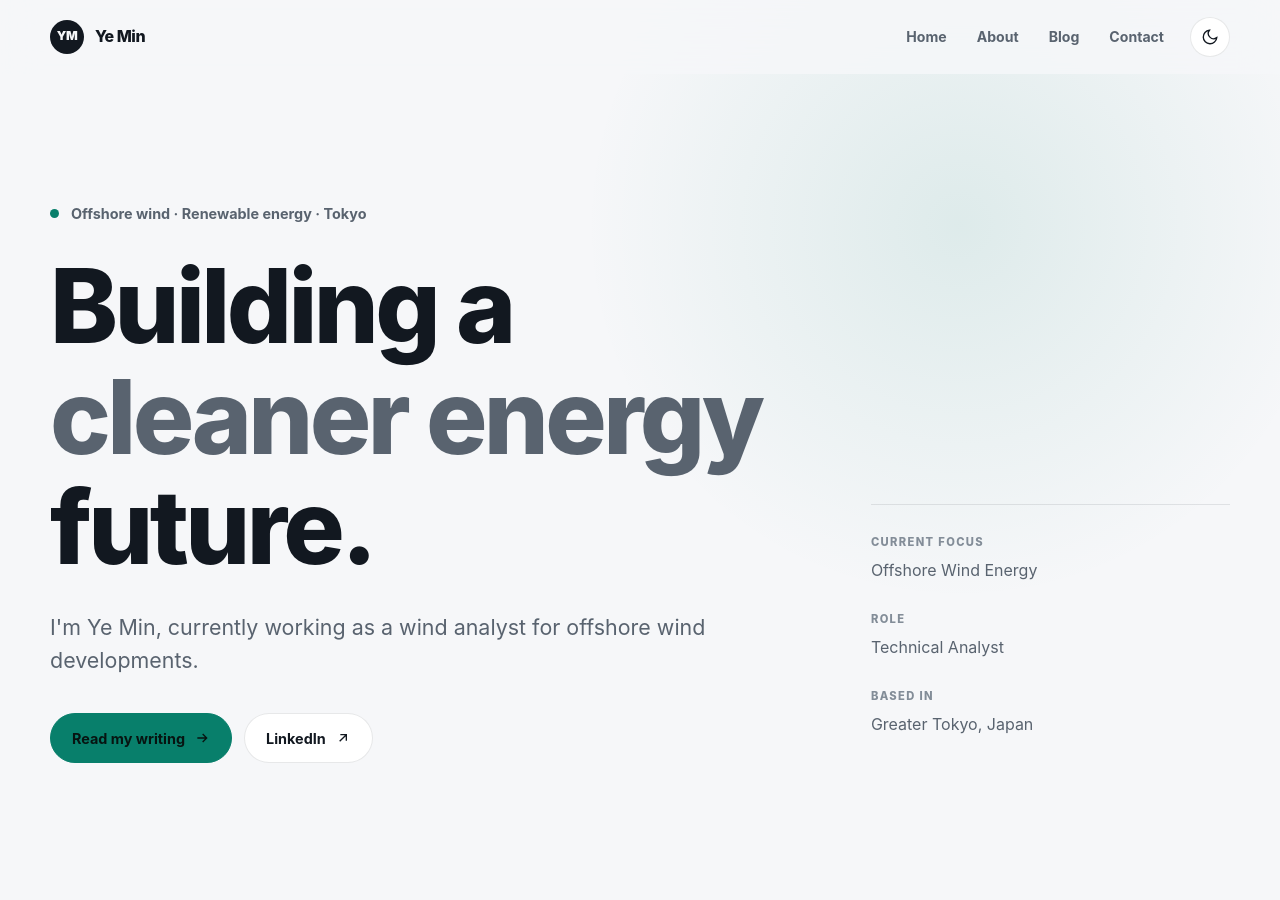
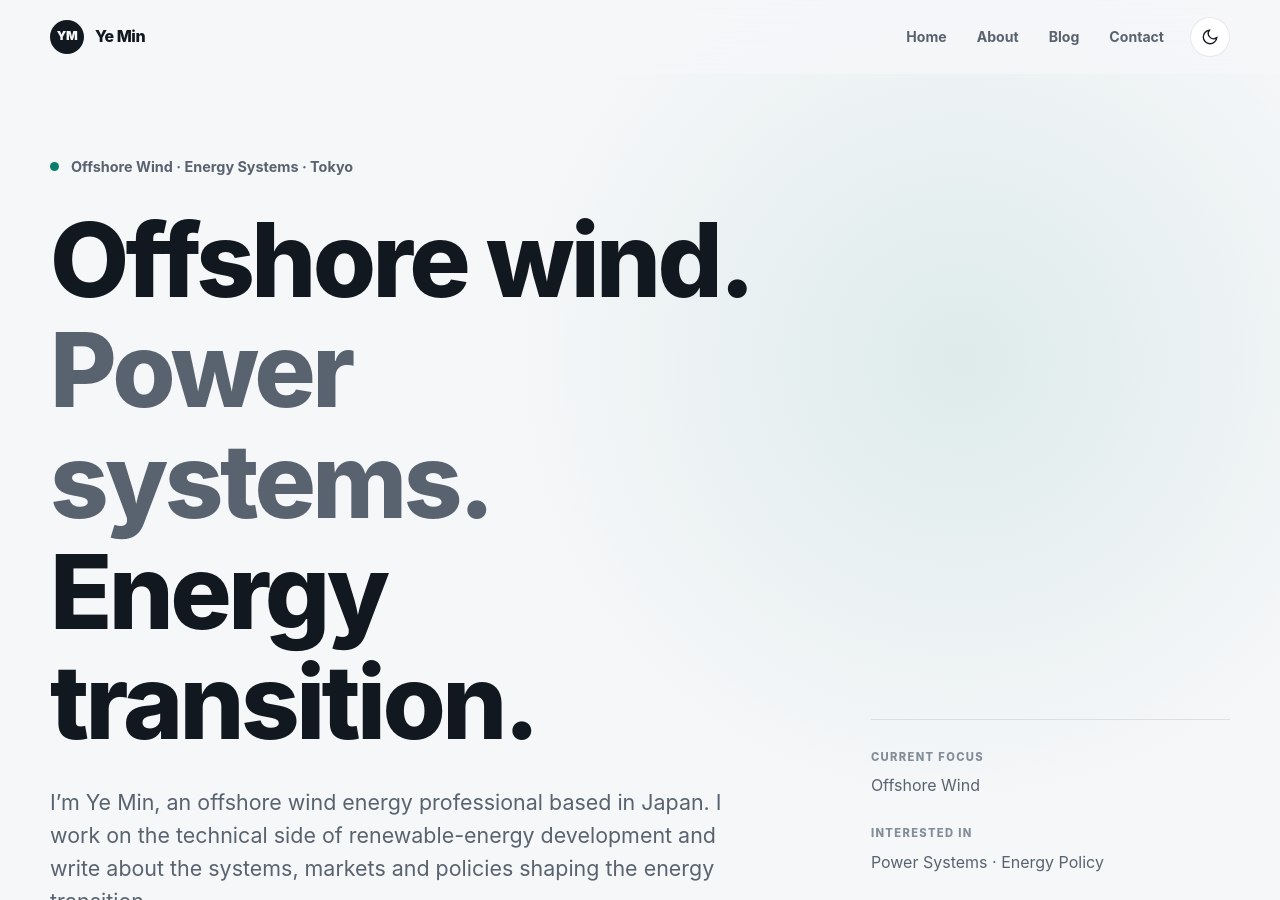
Before and after one commit to ym-yemin/Portfolio, a Jekyll site: the page built from index.html, in a window 1280 px wide and 900 px high. Built offline with Jekyll 4.4.1, drawn with Linux system fonts in a browser that asks for light colours; some of the changed text lies outside the part shown.

Commit message:
Revise hero section and update professional details
Updated the hero section and added professional context. Removed organization information and refined focus areas.

```diff
--- a/index.html
+++ b/index.html
@@ -6,27 +6,140 @@ description: Portfolio and writing by Ye Min — Offshore Wind Energy Technical
 <main>
   <section class="hero" id="home">
     <div class="container">
+
       <div class="hero-grid">
-        <div>
-          <div class="hero-kicker reveal"><span class="status-dot"></span>Offshore wind · Renewable energy · Tokyo</div>
-          <h1 class="reveal">Building a <span>cleaner energy</span> future.</h1>
-          <p class="hero-copy reveal">I'm Ye Min, currently working as a wind analyst for offshore wind developments.</p>
+
+        <!-- Main introduction -->
+        <div class="hero-main">
+
+          <div class="hero-kicker reveal">
+            <span class="status-dot"></span>
+            Offshore Wind · Energy Systems · Tokyo
+          </div>
+
+          <h1 class="reveal">
+            Offshore wind.<br>
+            <span>Power systems.</span><br>
+            Energy transition.
+          </h1>
+
+          <p class="hero-copy reveal">
+            I’m Ye Min, an offshore wind energy professional based in Japan.
+            I work on the technical side of renewable-energy development
+            and write about the systems, markets and policies shaping the
+            energy transition.
+          </p>
+
           <div class="hero-actions reveal">
-            <a href="#blog" class="button button-primary">Read my writing
-              <svg viewBox="0 0 24 24" fill="none" stroke="currentColor" stroke-width="2" aria-hidden="true"><path d="M5 12h14M13 6l6 6-6 6"></path></svg>
+
+            <a href="#blog" class="button button-primary">
+              Read my writing
+
+              <svg
+                viewBox="0 0 24 24"
+                fill="none"
+                stroke="currentColor"
+                stroke-width="2"
+                aria-hidden="true"
+              >
+                <path d="M5 12h14M13 6l6 6-6 6"></path>
+              </svg>
             </a>
-            <a href="https://www.linkedin.com/in/yeminn/" target="_blank" rel="noopener noreferrer" class="button">LinkedIn
-              <svg viewBox="0 0 24 24" fill="none" stroke="currentColor" stroke-width="2" aria-hidden="true"><path d="M7 17 17 7M8 7h9v9"></path></svg>
+
+            <a href="#about" class="button">
+              About me
             </a>
+
           </div>
+
         </div>
 
+
+        <!-- Minimal professional context -->
         <aside class="hero-aside reveal">
-          <div class="hero-aside-item"><div class="hero-aside-label">Current focus</div><div class="hero-aside-value">Offshore Wind Energy</div></div>
-          <div class="hero-aside-item"><div class="hero-aside-label">Role</div><div class="hero-aside-value">Technical Analyst</div></div>
-          <div class="hero-aside-item"><div class="hero-aside-label">Based in</div><div class="hero-aside-value">Greater Tokyo, Japan</div></div>
+
+          <div class="hero-aside-item">
+            <div class="hero-aside-label">
+              Current focus
+            </div>
+
+            <div class="hero-aside-value">
+              Offshore Wind
+            </div>
+          </div>
+
+          <div class="hero-aside-item">
+            <div class="hero-aside-label">
+              Interested in
+            </div>
+
+            <div class="hero-aside-value">
+              Power Systems · Energy Policy
+            </div>
+          </div>
+
+          <div class="hero-aside-item">
+            <div class="hero-aside-label">
+              Based in
+            </div>
+
+            <div class="hero-aside-value">
+              Greater Tokyo, Japan
+            </div>
+          </div>
+
+          <a
+            href="https://www.linkedin.com/in/yeminn/"
+            target="_blank"
+            rel="noopener noreferrer"
+            class="hero-link"
+          >
+            LinkedIn ↗
+          </a>
+
         </aside>
+
       </div>
+
+
+      <!-- Areas of focus -->
+      <div class="home-focus reveal">
+
+        <div class="focus-item">
+          <span class="focus-number">01</span>
+
+          <h3>Offshore Wind</h3>
+
+          <p>
+            Technology, development and the practical challenges
+            of deploying offshore wind at scale.
+          </p>
+        </div>
+
+        <div class="focus-item">
+          <span class="focus-number">02</span>
+
+          <h3>Energy Systems</h3>
+
+          <p>
+            Grid integration, electricity markets and the flexibility
+            needed for increasingly renewable power systems.
+          </p>
+        </div>
+
+        <div class="focus-item">
+          <span class="focus-number">03</span>
+
+          <h3>Energy Transition</h3>
+
+          <p>
+            Policy, sustainability and the wider changes shaping
+            how energy is produced, delivered and consumed.
+          </p>
+        </div>
+
+      </div>
+
     </div>
   </section>
 
@@ -49,7 +162,6 @@ description: Portfolio and writing by Ye Min — Offshore Wind Energy Technical
 
         <div class="profile-list reveal">
           <div class="profile-row"><div class="profile-label">Profession</div><div class="profile-value">Offshore Wind Energy Technical Analyst</div></div>
-          <div class="profile-row"><div class="profile-label">Organization</div><div class="profile-value">SSE Pacifico K.K.</div></div>
           <div class="profile-row"><div class="profile-label">Education</div><div class="profile-value">Kyoto University & University of Malaya</div></div>
           <div class="profile-row"><div class="profile-label">Location</div><div class="profile-value">Greater Tokyo Area, Japan</div></div>
           <div class="profile-row">
```
